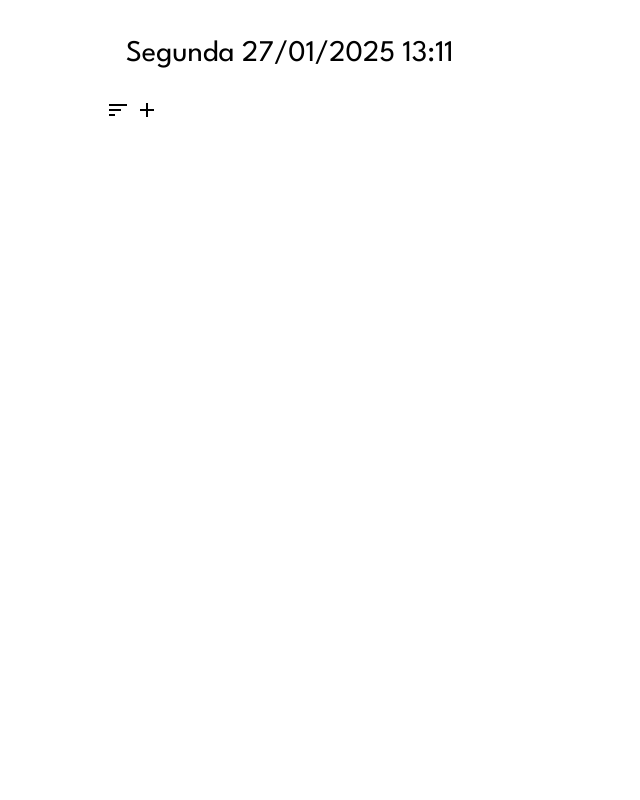
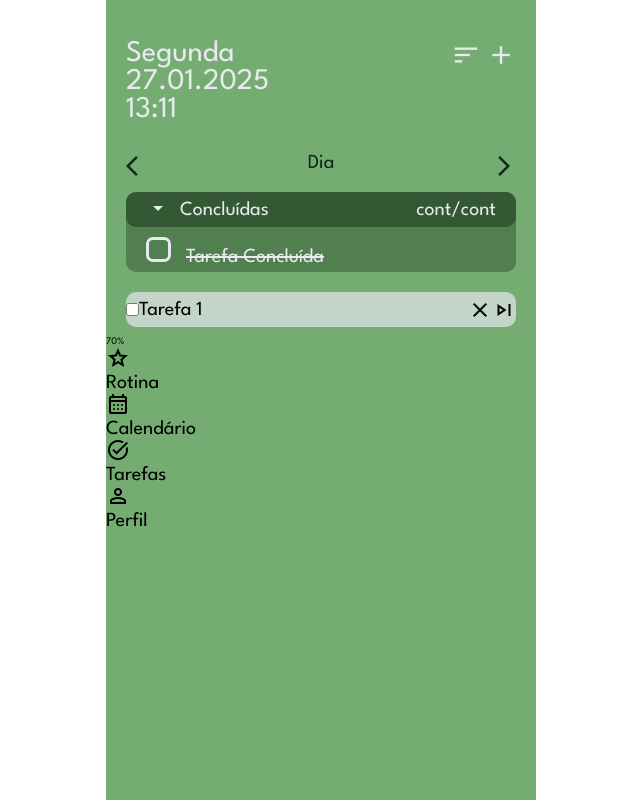
Before and after one commit to lanarayanne/MinhaRotina, a plain HTML site: page main.html in a window 1280 px wide. Shown: the whole page, without its empty margins (319-959 px from the left). Drawn offline with nearby package versions, Linux system fonts and the light colour scheme.

Commit message:
Minhas Tarefas

```diff
--- a/assets/css/cadastro.css
+++ b/assets/css/cadastro.css
@@ -17,14 +17,14 @@ h1{
     margin: 4rem 2rem 2rem 2rem;
 }
 
-#foto{
+#photo{
     display: flex;
     justify-content: center;
     text-align: center;
     margin: 0rem 2rem 0rem 2rem;
 }
 
-#foto span{
+#photo span{
     color: var(--verdeAgua);
     height: 14rem;
     width: 14rem;
--- a/assets/css/login.css
+++ b/assets/css/login.css
@@ -29,7 +29,7 @@ h1, form{
     align-self: center;
 }
 
-#cadastro{
+#register{
     align-self: center;
     text-align: center;
 }
--- a/assets/css/main.css
+++ b/assets/css/main.css
@@ -0,0 +1,124 @@
+main{
+    background-color: #74AC72;
+    justify-content: top;
+    display: flex;
+    flex-direction: column;
+}
+
+header, #sort, #add{
+    color: var(--claro);
+}
+
+.days{
+    display: flex;
+    justify-content: space-between;
+    margin: 0rem 2rem 0rem 2rem;
+    color: #14281D;
+}
+
+.days button{
+    color: #14281D;
+}
+
+.completed{
+    border-radius: 1rem;
+    margin: 1rem 2rem 1rem 2rem;
+    background-color: rgba(53, 88, 52, 0.53);
+}
+
+.completed_tab{
+    display: flex;
+    border-radius: 1rem;
+    min-height: 3.5rem;
+    color: var(--claro);
+    align-items: center;
+    background-color: #355834;
+}
+
+.completed_tab button {
+    color: var(--claro);
+    margin-left: 2rem;
+    margin-right: 1rem;
+}
+
+.completed_tab h2{
+    flex-grow: 1;
+}
+
+.completed_tab p:last-of-type {
+   margin-right: 2rem;
+}
+
+.completed_extended{
+    margin: 1rem 2rem 1rem 2rem;
+    height: 2.5rem;
+}
+
+.completed_extended label{
+    text-decoration: line-through;
+    color: var(--claro);
+    margin-left: 1rem;
+    height: 2.5rem;
+    width: 2.5rem;
+}
+
+.done_tasks{
+    appearance: none;
+    border: 0.3rem solid;
+    border-radius: 0.7rem;
+    border-color: var(--claro);
+    height: 2.5rem;
+    width: 2.5rem;
+    background-color: transparent;
+    cursor: pointer;
+}
+
+.done_tasks:checked::before {
+    content: "✔";
+    font-size: 1rem;
+    display: flex;
+    align-items: center;
+    justify-content: center;
+    color: white;
+    height: 2.5rem;
+    width: 2.5rem;
+}
+
+.task_list{
+    margin: 1rem 2rem 1rem 2rem;
+
+}
+
+.tasks{
+    background-color: #C3D5C8;
+    border-radius: 1rem;
+    min-height: 3.5rem;
+    display: flex;
+    align-items: center;
+
+}
+
+.task_name{
+    flex-grow: 1;
+}
+
+.task_icons{
+    display: flex;
+    text-align: center;
+    align-items: center;
+    align-self: center;
+    align-content: center;
+    justify-self: center;
+    justify-content: center;
+    justify-items: center;
+    text-justify: center;
+
+}
+.task_icons span {
+    /* background-color: aqua; */
+}
+
+.progresso_dia{
+    font-size: 1rem;
+
+}
--- a/assets/css/styles.css
+++ b/assets/css/styles.css
@@ -57,9 +57,33 @@ main {
     padding: 0rem 1rem 0rem 1rem ;
 }
 
+button{
+    cursor: pointer;
+    background-color: transparent;
+}
+
 .button{
     border-radius: 1rem;
     height: 3.2rem;
     width: 13rem;
     margin: 1rem 0rem 1rem 0rem;
+
 }
+
+header{
+    display: flex;
+}
+
+header h1{
+    max-width: 15rem;
+}
+
+.icons{
+    text-align: end;
+    flex-grow: 1;
+    margin: 4rem 2rem 3rem 2rem;
+}
+
+.icon span {
+    font-size: 3rem;
+}
--- a/main.html
+++ b/main.html
@@ -1,5 +1,6 @@
 <!DOCTYPE html>
 <html lang="pt_BR">
+
 <head>
     <meta charset="UTF-8">
     <meta name="viewport" content="width=device-width, initial-scale=1.0">
@@ -10,12 +11,7 @@
     <link rel="stylesheet" type="text/css" href="assets\css\styles.css" />
     <link rel="stylesheet" type="text/css" href="assets\css\main.css" />
 
-
-    <link
-      rel="shortcut icon"
-      href=""
-      type="image/x-icon"
-    />
+    <link rel="shortcut icon" href="" type="image/x-icon" />
 
     <!-- fontes -->
 
@@ -26,29 +22,96 @@
     <!-- icons -->
 
     <link rel="preconnect" href="https://fonts.googleapis.com" />
-    <link rel="preconnect" href="https://fonts.gstatic.com" crossorigin />
-    <link
-      href="https://fonts.googleapis.com/css2?family=Crimson+Text:ital,wght@0,400;0,600;0,700;1,400;1,600;1,700&family=Work+Sans:ital,wght@0,100..900;1,100..900&display=swap"
-      rel="stylesheet"
-    />
-    <link rel="stylesheet" href="https://fonts.googleapis.com/css2?family=Material+Symbols+Outlined:opsz,wght,FILL,GRAD@20..48,100..700,0..1,-50..200&icon_names=add" />
-    <link rel="stylesheet" href="https://fonts.googleapis.com/css2?family=Material+Symbols+Outlined:opsz,wght,FILL,GRAD@20..48,100..700,0..1,-50..200&icon_names=sort" />
+    <link href="https://fonts.googleapis.com/css2?family=Material+Symbols+Outlined:wght@400&display=swap"
+        rel="stylesheet">
 
 </head>
+
 <body>
     <div></div>
     <main>
-        <section>
+        <header>
             <h1>
                 Segunda
-                27/01/2025
+                27.01.2025
                 13:11
             </h1>
-            <div>
-                <span class="material-symbols-outlined">sort</span>
-                <span class="material-symbols-outlined">add</span>
+            <div class="icons">
+                <button class="icon">
+                    <span class="material-symbols-outlined" id="sort">sort</span>
+                </button>
+                <button class="icon">
+                    <span class="material-symbols-outlined" id="add">add</span>
+                </button>
             </div>
-        </section>
+        </header>
+        <div class="days">
+            <button>
+                <span class="material-symbols-outlined">arrow_back_ios</span>
+            </button>
+            <h2>Dia</h2>
+            <button>
+                <span class="material-symbols-outlined">arrow_forward_ios</span>
+            </button>
+        </div>
+        <div class="completed">
+            <div class="completed_tab">
+                <button>
+                    <span class="material-symbols-outlined">arrow_drop_down</span>
+                </button>
+                <h2>Concluídas</h2>
+                <p class="cont">cont</p>
+                <p>/</p>
+                <p class="cont">cont</p>
+            </div>
+
+            <div class="completed_extended">
+                <input type="checkbox" name="done_task" id="" class="done_tasks">
+                <label for="done_task">Tarefa Concluída</label>
+            </div>
+
+        </div>
+        <div class="task_list">
+            <div class="tasks">
+
+                <input type="checkbox" name="tarefa" id="tarefa1" class="tarefas">
+                <label for="tarefa" class="task_name">Tarefa 1</label>
+
+                <button class="task_icons"id="delete_task">
+                    <span class="material-symbols-outlined">
+                        close
+                        </span>
+                </button >
+                <button class="task_icons" id="skip_task">
+                    <span class="material-symbols-outlined">
+                        skip_next
+                        </span>
+                </button>
+            </div>
+        </div>
+
+        <div class="progresso_dia">
+            70%
+        </div>
+
+        <footer class="menu">
+            <span class="material-symbols-outlined">
+                star
+            </span>
+            <p>Rotina</p>
+            <span class="material-symbols-outlined">
+                calendar_month
+            </span>
+            <p>Calendário</p>
+            <span class="material-symbols-outlined">
+                task_alt
+            </span>
+            <p>Tarefas</p>
+            <span class="material-symbols-outlined">
+                person
+            </span>
+            <p>Perfil</p>
+        </footer>
 
         <section>
 
@@ -62,4 +125,5 @@
     <div></div>
 
 </body>
+
 </html>
```
Also changed, not shown: cadastro.html (+18 -23 lines), login.html (+10 -15 lines).
